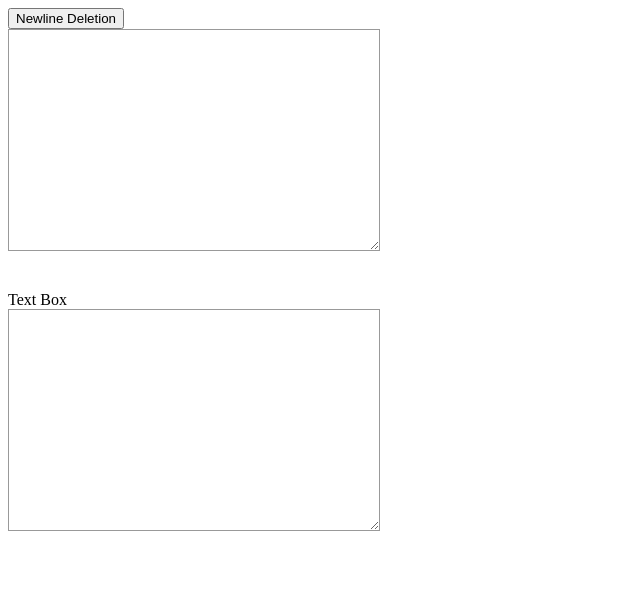
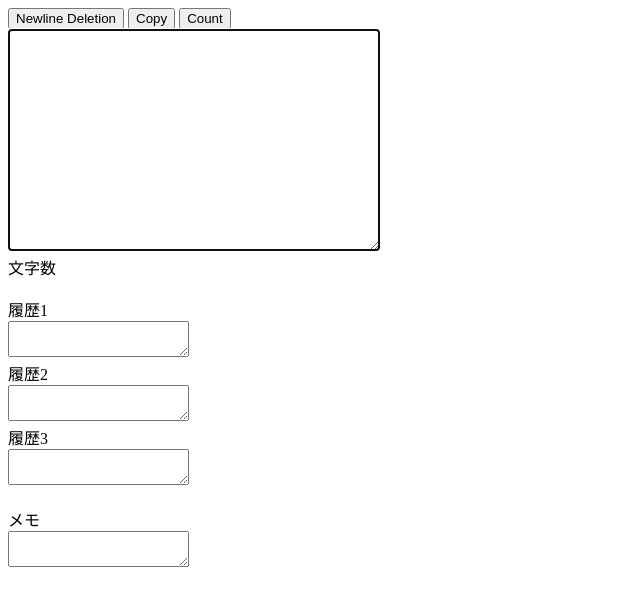
Before and after one commit to kentoak/replace-text, a browser extension: page index.html in a window 1280 px wide. Shown: the whole page, without its empty margins (0-640 px from the left). Drawn offline with Linux system fonts and the light colour scheme.

Commit message:
Add files via upload

```diff
--- a/index.html
+++ b/index.html
@@ -4,22 +4,48 @@
 <head>
     <title>memo</title><!--ブラウザで表示される名前-->
 <link rel="stylesheet" href="css/contents.css">
+<script src="./js/mousetrap.min.js"></script>
+<script src="./mousetrap/mousetrap.js"></script>
 <script src="https://black-flag.net/wp-content/themes/BlackFlag/js/ga.js"></script>
 </head>
 <body>
     <input type="button" value="Newline Deletion" id="btn1">
+    <input type="button" value="Copy" id="btn2">
+    <input type="button" value="Count" id="btn3">
     <section>
         <div id="textArea">
             <form>
-                <textarea id="changeText" name="changeText" onfocus="this.select();" onclick="this.select();"></textarea>
+                <textarea id="changeText" onkeyup="countLength1();" name="changeText" onfocus="this.select();" onclick="this.select();" autofocus></textarea>
             </form>
         </div>
-        <body><br><br>Text Box</body>
-        <div id="textArea">
+        <div id="count1">文字数</div>
+        <br>
+        <div id="rireki">履歴1</div>
+        <div id="textArea1">
             <form>
-                <textarea id="Text" name="Text"></textarea>
+                <textarea id="savedText1" name="savedText1" ></textarea>
             </form>
         </div>
+        <div id="rireki">履歴2</div>
+        <div id="textArea1">
+            <form>
+                <textarea id="savedText2" name="savedText2" ></textarea>
+            </form>
+        </div>
+        <div id="rireki">履歴3</div>
+        <div id="textArea1">
+            <form>
+                <textarea id="savedText3" name="savedText3" ></textarea>
+            </form>
+        </div>
+        <br>
+        <div id="meeee">メモ</div>
+        <div id="textArea2">
+            <form>
+                <textarea id="Text" onkeyup="countLength2();" name="Text"></textarea>
+            </form>
+        </div>
+        <!-- <div id="count2">文字数</div> -->
     </section>
     <script type="text/javascript" src="./js/jquery-3.6.0.min.js"></script>
     <script src="./js/halfSpaceDelete.js",charset="utf-8"></script>
```
